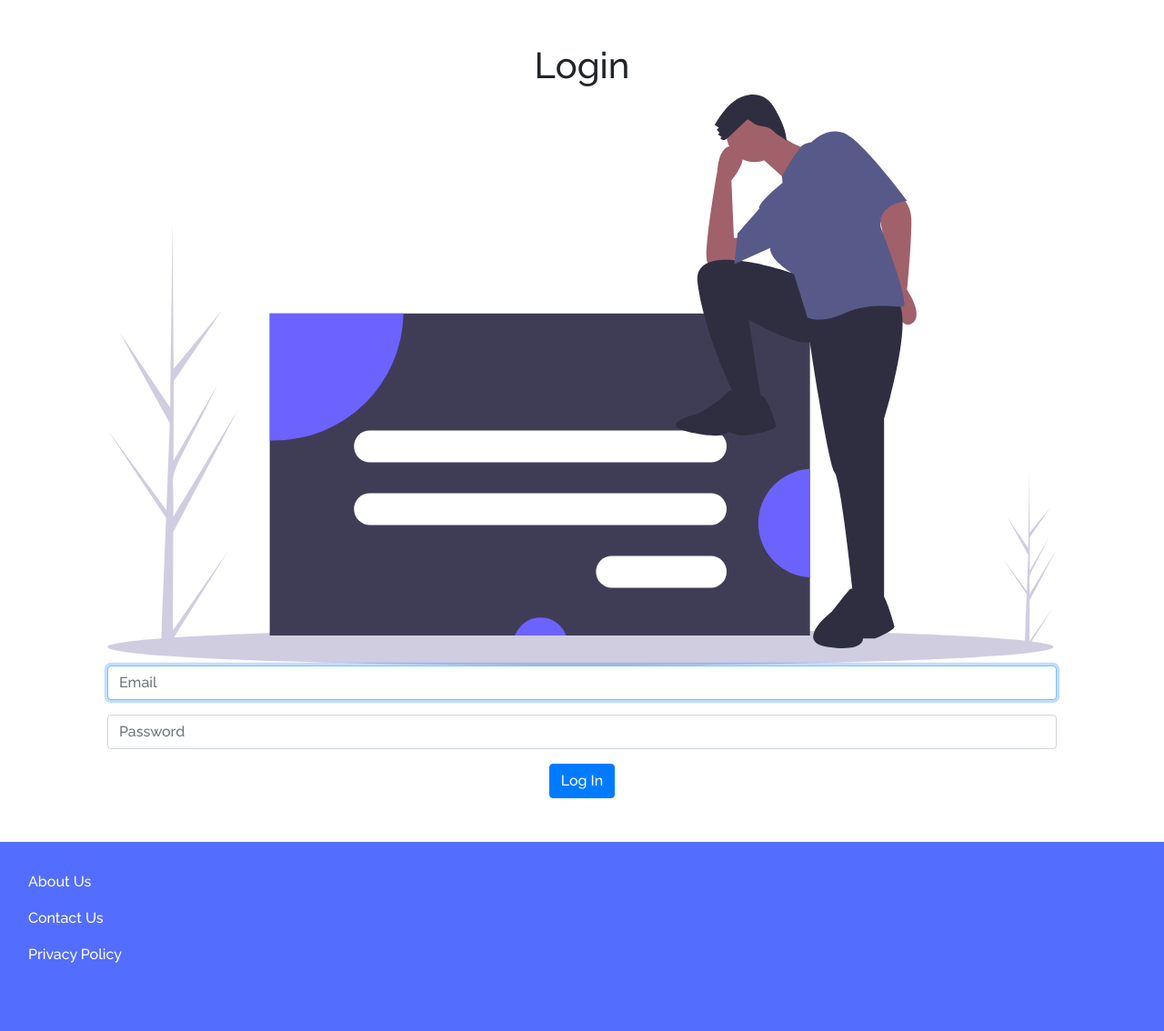
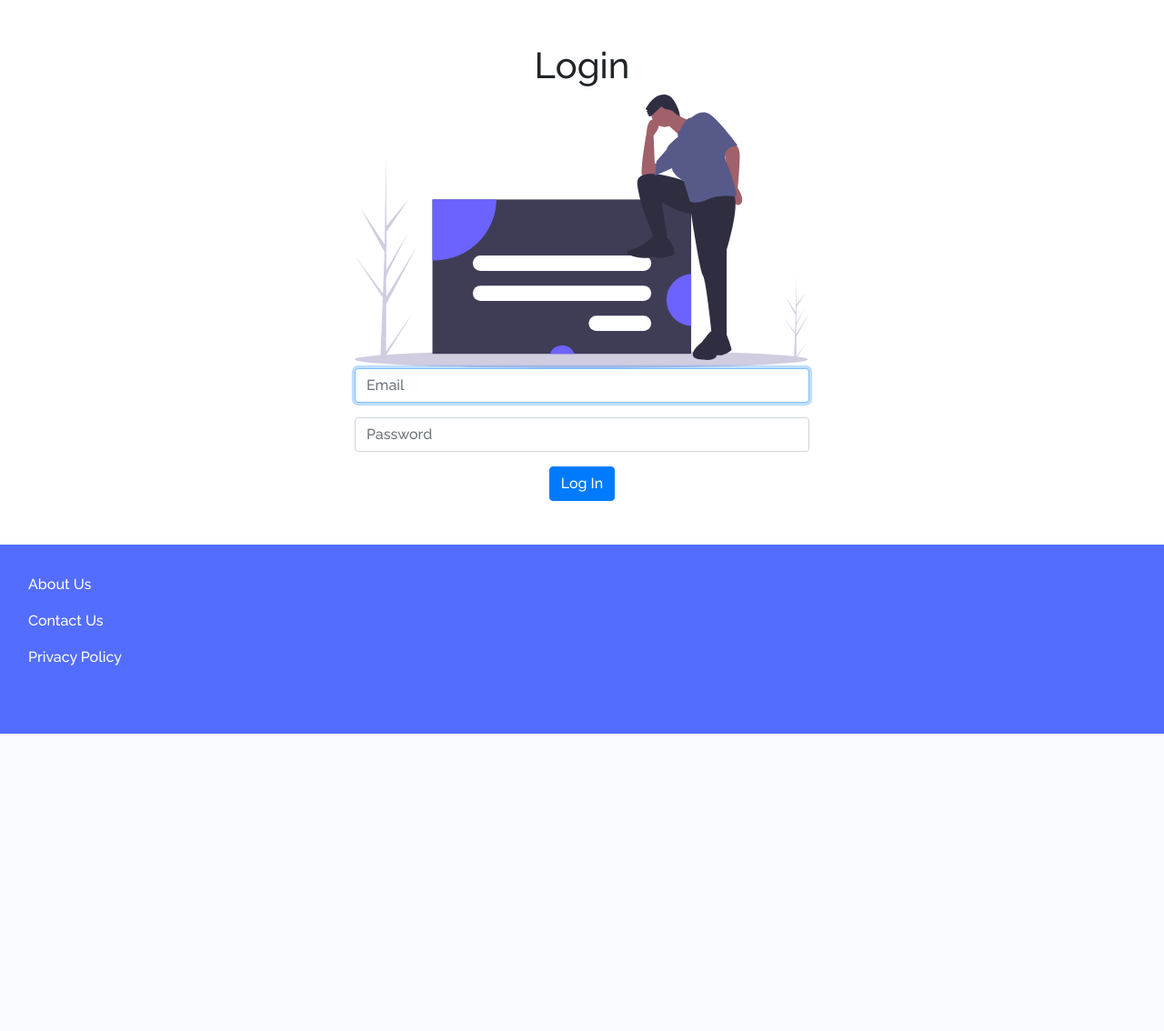
Before and after one commit to daniel-yili-ye/Ronify, a Flask app: page /login in a window 1280 px wide. Shown: the part 74-1208 px from the top of the page at 91% size. After the commit the page ends 881 px from the top, so only its background shows below. Run offline with Flask 2, Linux system fonts and the light colour scheme; data that the repository does not hold is empty; some libraries are stand-ins or nearby versions.

Commit message:
html changes

```diff
--- a/static/styles.css
+++ b/static/styles.css
@@ -23,9 +23,8 @@ main .form-control
 {
     /* center form controls */
     display: inline-block;
-
-    /* override Bootstrap's 100% width for form controls */
     width: 100%;
+    max-width: 700px;
 }
 
 main
@@ -70,6 +69,7 @@ footer
 {
     background-color: #8698ff;
 }
+
 @media print {
     footer, .navpills{
     display:none !important;
--- a/templates/business.html
+++ b/templates/business.html
@@ -4,11 +4,11 @@
     {% if name %}
     <h1> {{name}} </h1>
     <div class=normal>
-        <h6 class="grey"> Due to public health regulations, businesses are required to collect the following information about their customers:</h6>
-        <br>
+        <h5 class="grey light" style="max-width: 700px;display: inline-block;"> Due to public health regulations, businesses are required to collect the following information about their customers:</h5>
+        <br><br>
         <form action="/business/{{code}}" method="post" novalidate>
             <div class="form-group">
-                <input autocomplete="on" autofocus class="form-control" name="name" placeholder="Name" type="text" style="width:100%;" required>
+                <input autocomplete="on" autofocus class="form-control" name="name" placeholder="Name" type="text" required>
             </div>
             <div class="form-group">
                 <input autocomplete="on" autofocus class="form-control" name="phone" placeholder="Phone (###-###-####)" type="tel" pattern="^\d{3}-\d{3}-\d{4}$" required>
--- a/templates/login.html
+++ b/templates/login.html
@@ -6,8 +6,8 @@
 
 {% block main %}
     <h1>Login</h1>
-    <div class=normal>
-    <img src="static/login.svg" alt="Logging In">
+    <div class=normal style="max-width: 500px;display: inline-block;">
+        <img src="static/login.svg" alt="Logging In" style="float: left">
         <form action="/login" method="post">
             <div class="form-group">
                 <input autocomplete="off" autofocus class="form-control" name="email" placeholder="Email" type="text">
```
Also changed, not shown: templates/index.html (+9 -5 lines). Lines whose indentation alone changed are shown as unchanged.
